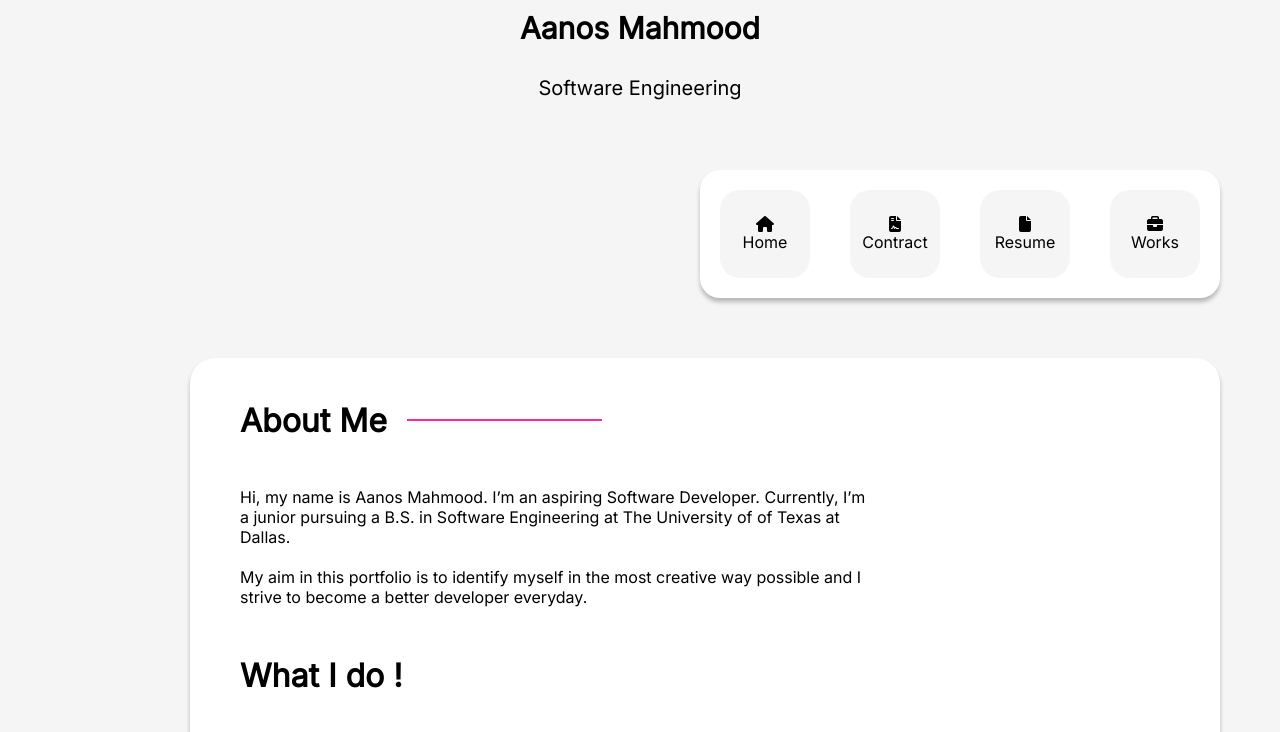
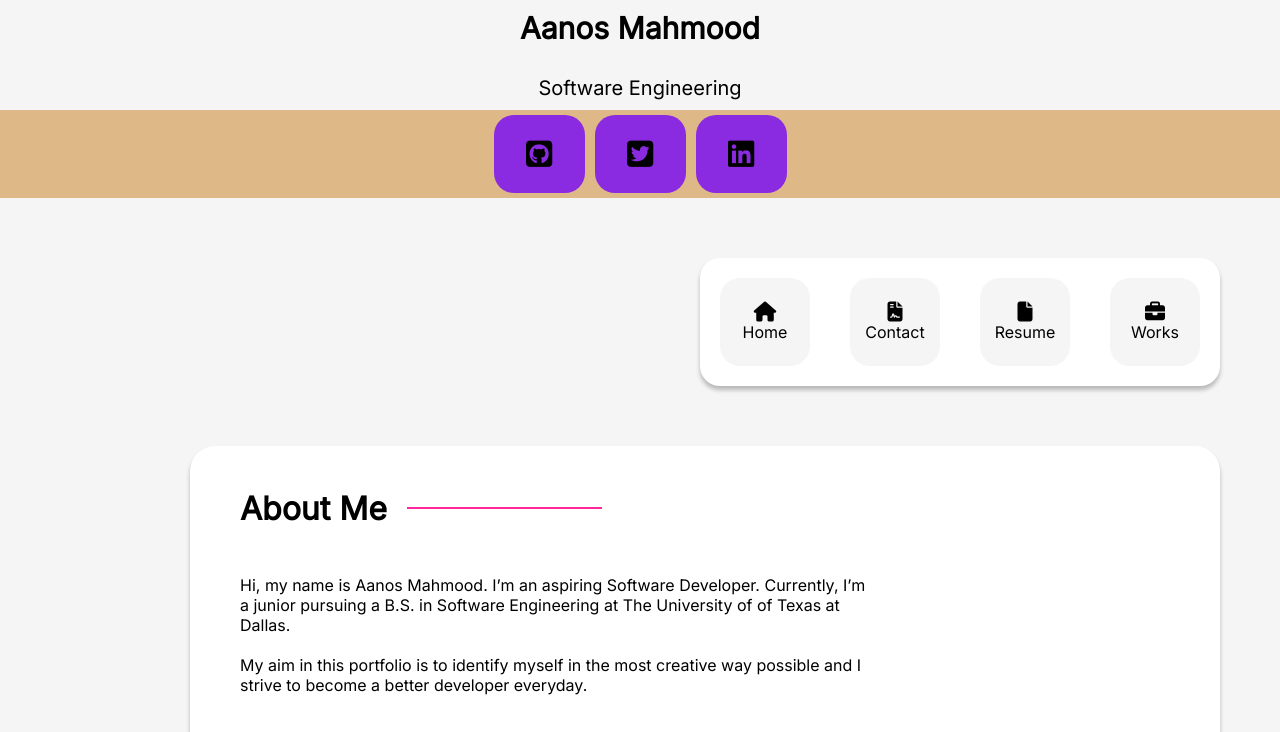
Before and after one commit to aanos-m/portfolio, a plain HTML site: page index.html in a window 1280 px wide. Shown: the top 732 px of the page. Drawn offline with Linux system fonts and the light colour scheme.

Commit message:
added social icons to the nameMajor section

```diff
--- a/index.html
+++ b/index.html
@@ -12,12 +12,29 @@
 <body>
 
     <div class="outerCard">
-        <div class="nameMajor">
-            <div class="name">
-                Aanos Mahmood
+
+        <div class="nameAndSocial">
+            <div class="nameMajor">
+                <div class="name">
+                    Aanos Mahmood
+                </div>
+                <div class="major">
+                    Software Engineering
+                </div>
             </div>
-            <div class="major">
-                Software Engineering
+
+            <div class="socialLinks">
+
+                <div class="git">
+                    <i class="fa-brands fa-square-github" style="font-size: 30px;" ></i>
+                </div>
+                <div class="twitter">
+                    <i class="fa-brands fa-square-twitter" style="font-size: 30px;"></i>
+                </div>
+                <div class="linkedin">
+                    <i class="fa-brands fa-linkedin" style="font-size: 30px;"></i>
+                </div>
+
             </div>
         </div>
 
@@ -25,19 +42,19 @@
         <div class="leftSide">
             <div class="iconSelectionBar">
                 <div class="home">
-                    <i class="fa-solid fa-house" style="size: 40px;"></i>
+                    <i class="fa-solid fa-house" style="font-size: 20px;"></i>
                     <div class="homeTitle">Home</div>
                 </div>
                 <div class="contract">
-                    <i class = "fa-solid fa-file-contract" style="size: 40px;"></i>
-                    <div class="contractTitle">Contract</div>
+                    <i class = "fa-solid fa-file-contract" style="font-size: 20px;"></i>
+                    <div class="contractTitle">Contact</div>
                 </div>
                 <div class="resume">
-                    <i class="fa-solid fa-file" style="size: 40px;"></i>
+                    <i class="fa-solid fa-file" style="font-size: 20px;"></i>
                     <div class="resumeTitle">Resume</div>
                 </div>
                 <div class="works">
-                    <i class="fa-solid fa-briefcase" style="size: 40px;"></i>
+                    <i class="fa-solid fa-briefcase" style="font-size: 20px;"></i>
                     <div class="worksTitle">Works</div>
                 </div>
             </div>
--- a/styles.css
+++ b/styles.css
@@ -34,6 +34,7 @@ body {
     animation-timing-function: ease-in-out;
     transition: 150ms;
 }
+
 
 .iconSelectionBar {
     display: flex;
@@ -249,6 +250,28 @@ body {
     gap: 10px;
 }
 
+.git, .twitter, .linkedin{
+    display: flex;
+    flex-direction: row;
+    justify-content: center;
+    align-items: center;
+    padding: 5px;
+    margin: 5px;
+    background-color:blueviolet;
+    border-radius: 20px;
+    width: 81px;
+    height: 68px;
+    cursor: pointer;
+}
+
+.socialLinks {
+    display: flex;
+    flex-direction: row;
+    justify-content: center;
+    align-items: center;
+    background-color: burlywood;
+}
+
 /*
 .outerCard {
     display: flex;
```
